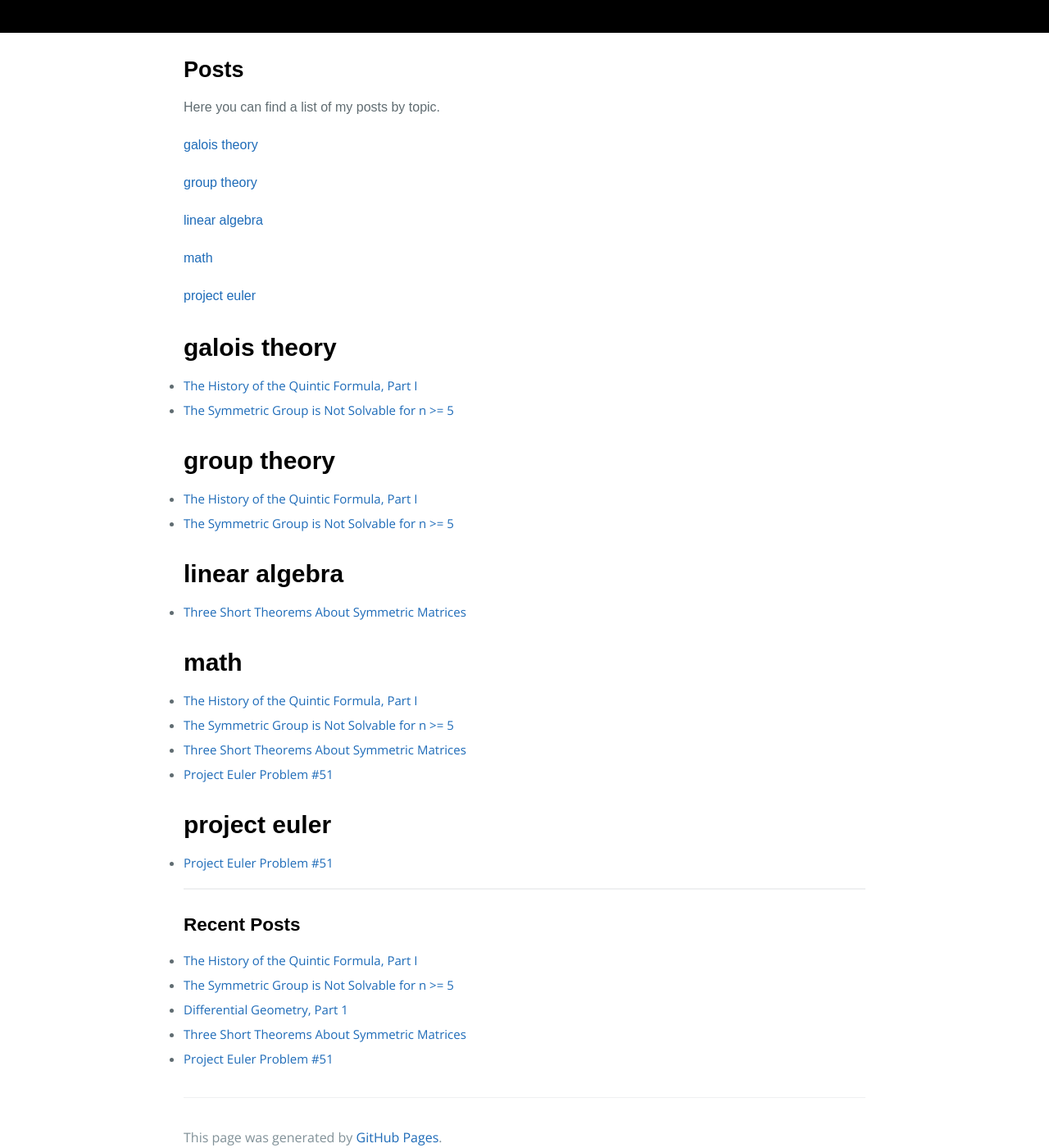
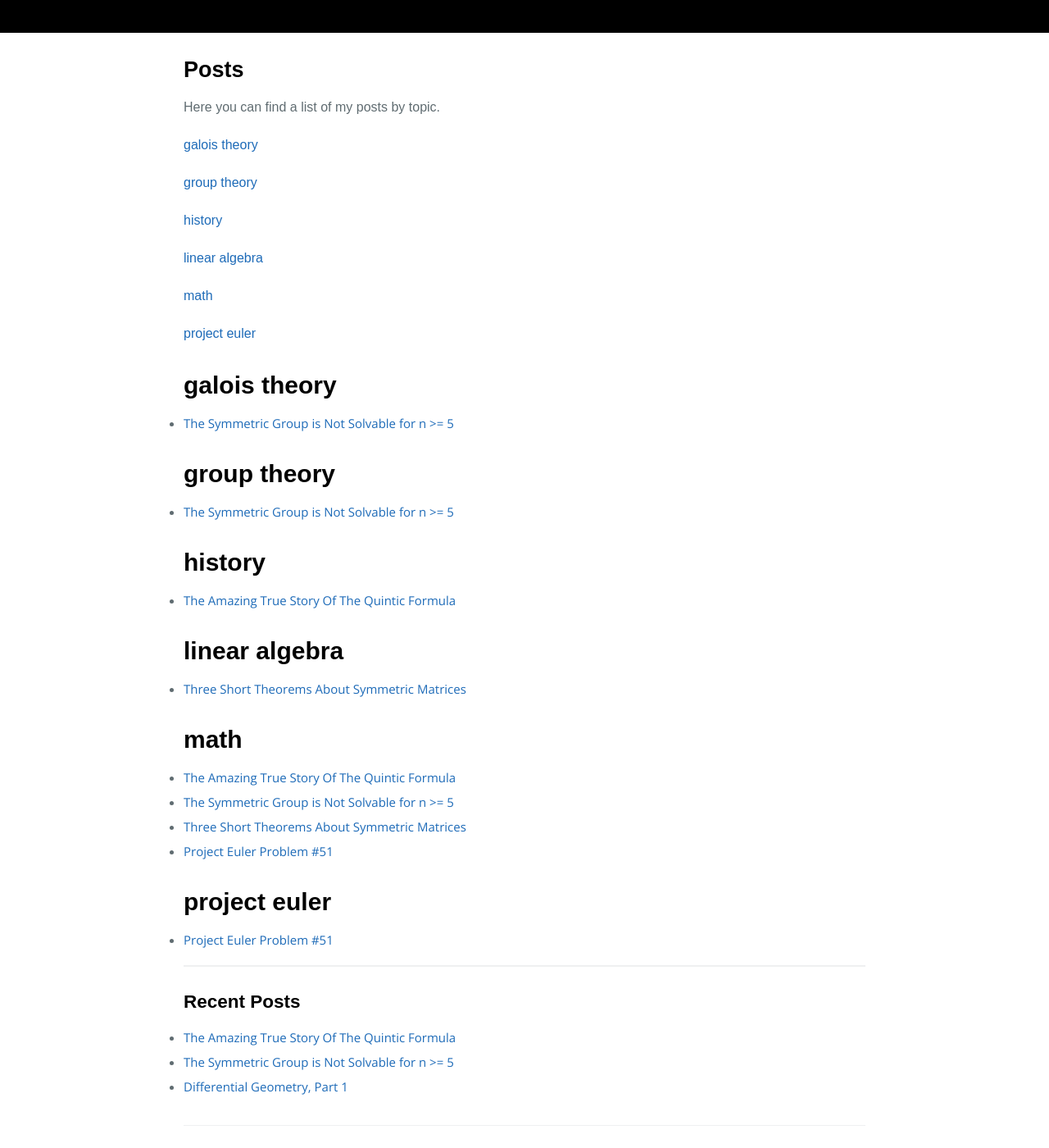
Before and after one commit to jhavaldar/jhavaldar.github.io, a Jekyll site: the page built from posts.md, in a window 1280 px wide and 1400 px high, scrolled down 260 px. Shown: the whole window at 82% size. Built offline with Jekyll 4.4.1, drawn with Linux system fonts in a browser that asks for light colours; some web fonts are replaced; part of the change alters nothing that is shown.

Commit message:
Changed footer

```diff
--- a/_includes/footer.html
+++ b/_includes/footer.html
@@ -1,6 +1,6 @@
 <h3> Recent Posts </h3>
 <ul>
-  {% for post in site.posts %}
+  {% for post in site.posts limit:3 %}
     <li>
       <a href="{{ post.url }}">{{ post.title }}</a>
     </li>
--- a/_posts/2017-07-06-solvable2.md
+++ b/_posts/2017-07-06-solvable2.md
@@ -1,15 +1,24 @@
 ---
 layout: post
-title: "The History of the Quintic Formula, Part I"
+title: "The Amazing True Story Of The Quintic Formula"
 date:   2017-07-02
 mathjax: true
-tags: [math, group theory, galois theory]
+tags: [math, history]
 download: false
 ---
 
-## The History of the Quintic Formula, Part 1
+## The Amazing True Story Of The Quintic Formula
 
-Before we get deeper into the math of the situation, let's take a look at the various people involved. These are stories you never really hear about in school, and it turns out this one involved quite a few interesting people. Note that I'm a math guy and not a historian; if you're interested in more details, you should probably check a more reliable source.
+Behind every centuries-long intractable math problem, there's a centuries-long list of great men and women who tried to solve it. These are stories you never really hear about in school, but looking at the people behind these breakthroughs often gives us incredible insight into some interesting and very human stories. In this post, I'm going to be talking about one problem in particular.
+
+We all know the quadratic formula:
+<p>
+$$x = \frac{-b\pm \sqrt(b^2 + 4ac)}{2a}$$
+</p>
+
+For any quadratic polynomial, we can use this formula to find its roots. The same is true for cubic equations and quartic as well, although as we'll get to, it's not quite as simple. But a remarkable thing happens for polynomials of degree $5$ or over: there is no formula. Understanding why takes quite a bit of math, and the story of its development spans $250$ years. We'll start this one like any other story: at the beginning.
+
+ Note that I'm a math guy and not a historian; if you're interested in more details, you should probably check a more reliable source.
 
 ### The Renaissance
 
@@ -46,11 +55,13 @@ We start getting into the math with Gerolamo Cardano, the illegitimate child of
 <sub>Gerolamo Cardano, polymath. Image from Wikipedia.</sub>
 </div>
 
-One of the major ideas in Cardano's work was the first systematic use of negative numbers. Cardano even acknowledged imaginary numbers, although he didn't have too sophisticated of an understanding of them (deeming them "useless"). As you can imagine, this was a pretty explosive time for discoveries in algebra. Arguably Cardano's most famous work, however, began when he came across fellow mathematician Niccolò Fontana Tartaglia.
+Cardano was known for his short temper and belligerent attitude, and perhaps this is the reason why he was short on funds for most of his adult life. Although he successfully completed medical school, he was unable to find work afterwards due to his disagreeable personality. To make ends meet, the man took up gambling. Luckily, he was a mathematician, and so this wasn't a bad gig at the time. Through his gambling he was able to study probability and use it to his advantage, ultimately writing multiple papers on the subject.
+
+One of the major ideas in Cardano's mathematical work was the first systematic use of negative numbers. Cardano even acknowledged imaginary numbers, although he didn't have too sophisticated of an understanding of them (deeming them "useless"). As you can imagine, this was a pretty explosive time for discoveries in algebra. Arguably Cardano's most famous work, however, began when he came across fellow mathematician Niccolò Fontana Tartaglia.
 
 ---
 
-Tartaglia was nicknamed "The Stammerer", so named after an incident when French soldiers invaded his town of Brescia during the Italian Wars. Hungry for revenge, the French decided to massacre the population of Brescia upon finally defeating their militia. A soldier eventually found the young Tartaglia (who was hiding in a cathedral), sliced his jaw, and left him for dead. He could never really talk properly again, so he embraced his nickname of "The Stammerer".
+"Tartaglia" is Italian for nicknamed "The Stammerer", and Fontana was so named after an incident when French soldiers invaded his town during the Italian Wars. Hungry for revenge, the French decided to massacre the population of Brescia upon finally defeating their militia. A soldier eventually found the young Tartaglia (who was hiding in a cathedral), sliced his jaw, and left him for dead. He could never really talk properly again, so he embraced his nickname of "The Stammerer".
 
 <center><img src="http://i.cdn.turner.com/cnn/2011/HEALTH/01/24/stuttering.kings.speech/t1larg.king.speech.jpg" width="60%" height="60%"></center>
 
@@ -60,15 +71,17 @@ Tartaglia was nicknamed "The Stammerer", so named after an incident when French
 
 Though Tartaglia was poor and self taught (reportedly he only learned half the alphabet from a private tutor before funds ran out), he was one of the most important thinkers of his era. He was the first to translate Euclid's _Elements_ into a modern European language, fixing a number of errors in the existing translations. Latero on, Galileo (also an Italian) made extensive use of this translation.
 
-Euclid's _Elements_ is one of the founding works of geometry from the ancient Greeks, and it is impossible to overstate how important it was to math. I even know of a few professors and mathematicians who assign their students to read the original Euclid text, to this day -- it is maybe not the best way to learn geometry, but it definitely is the best insight into Euclid's massively impactful way of thinking.
+Quick aside: Euclid's _Elements_ is one of the founding works of geometry from the ancient Greeks, and it is impossible to overstate how important it was to math. I even know of a few professors and mathematicians who assign their students to read the original Euclid text, to this day -- it is maybe not the best way to learn geometry, but it definitely is the best insight into Euclid's massively impactful way of thinking.
 
-Tartaglia was able to sustain himself by moving to Venice and becoming a bookkeeper. There, he found a thriving intellectual environment where he could evolve as a mathematician and thinker.
+Tartaglia was able to sustain himself by moving to Venice and becoming a bookkeeper. There, he found a thriving intellectual environment where he could evolve as a mathematician and thinker. Remember that Venice was thriving at the time, and so while Tartaglia struggled for money, things could have been a lot worse for him at the time.
+
+Where "The Stammerer" factors into our story is his achievements in algebra; Tartaglia was the first to solve the cubic equation in general (or so he thought).
 
 ---
 
 ### Tartaglia's Solution of the Cubic
 
-Although Tartaglia was one of the first to solve the cubic, fellow Italian Scipione del Ferro solved the problem independently some decades earlier. However, due to the threat of public challenges from other mathematicians (which were especially famous at his workplace of the University of Bologna), Ferro never published his results before he died -- but he did give his notebook to his son-in-law and fellow mathematician, Hannibal Nave. Of note here is that the University of Bologna is the oldest university in continuous operation, and it has been operating for 929 years at the time of this writing. Dante, Petrarch, Albrecht Durer, two Popes, and the guy who invented the radio all went there. In addition, it is likely that a few of Ferro's colleagues at the university knew about the solution. At least one person is confirmed to have known about Ferro's findings, his student Antonio Maria Fior.
+Although Tartaglia believed he was one of the first to solve the cubic equation (and this was the widespread belief at the time), fellow Italian Scipione del Ferro solved the problem independently some decades earlier. However, due to the threat of public challenges from other mathematicians (which were especially famous at his workplace of the University of Bologna), Ferro never published his results before he died -- but he did give his notebook to his son-in-law, a fellow mathematician. Of note here is that the University of Bologna is the oldest university in continuous operation, and it has been operating for 929 years at the time of this writing. Dante, Petrarch, Albrecht Durer, two Popes, and the guy who invented the radio all went there. It is likely that a few of Ferro's (distinguished) colleagues at the university knew about the solution, but one would assume that none of them could duplicate it. At least one person is confirmed to have known about Ferro's findings, his student Antonio Maria Fior.
 
 <center><img src="https://programs.mobility.unimelb.edu.au/_customtags/ct_Image.cfm?Image_ID=606"></center>
 
@@ -76,7 +89,7 @@ Although Tartaglia was one of the first to solve the cubic, fellow Italian Scipi
 <sub>The University of Bologna. Image from Wikipedia</sub>
 </div>
 
-Fior was poor and this is likely what led him to eventually challenge Tartaglia in 1535. Ferro did not tell his student how to solve any cubic, only equations of the form $x^3+ax=b$. Note that negative numbers were not widely used at the time (earlier, we talked about how this gave Cardano a crucial edge), so this really left quite a few cases unsolvable for Fior. Nonetheless, Fior was confident he could beat Tartaglia, and the two challenged each other with thirty problems each. Now, Tartaglia could solve cubics in some cases, but not the case in particular which Fior had learned from his late teacher. So, Fior challenged Tartaglia with thirty questions of this type (betting on Tartaglia solving only a few of them at best), while Tartaglia came up with thirty questions on a wide area of topics.
+Fior was poor and this is likely what led him to eventually challenge Tartaglia in 1535. Ferro did not tell his student how to solve any cubic, only equations of the form $x^3+ax=b$. Note that negative numbers were not widely used at the time (earlier, we talked about how this gave Cardano a crucial edge), so this really left quite a few cases unsolvable for Fior. Nonetheless, Fior was confident he could beat Tartaglia, and the two challenged each other with thirty problems each. Now, Tartaglia could solve cubics in some cases, but So, Fior challenged Tartaglia with thirty questions of this type (betting on Tartaglia solving only a few of them at best), while Tartaglia came up with thirty questions on a wide area of topics.
 
 In the early morning on February 13th, 1535, Tartaglia solved the problem. He solved all thirty of the problems in 2 hours, and the winner was decided. Tartaglia did not take his prize; the honor of winning was enough for him.
 
@@ -90,15 +103,19 @@ Stories like this make me wonder if the world wouldn't be better off if we broug
 
 ---
 
-Though Cardano and Tartaglia were both brilliant, Tartaglia was relatively poor and self-taught, whereas Cardan had a job as a public lecturer and some connections with the upper class in Milan. When Cardano heard of Tartaglia's solution to the cubic (and when he realized he could not solve it himself), he wrote to the young Venetian asking him his method. Tartaglia refused, which infuriated Cardano (remember, he was an incredibly short-tempered man). So Cardano wrote back, on the one hand instigating a challenge, but on the other offering to introduce the poor Tartaglia to one of his wealthy patrons.
+When Cardano heard of Tartaglia's solution to the cubic (and when he realized that, brilliant as he was, he could not solve it himself), he wrote to the young Venetian asking him his method. Keep in mind that at the time, his colleagues had told Cardano that finding a solution was impossible, and it's not hard to see why one would believe it. After all, the solution to the quadratic equation had been known to at least the ancient Greeks, Egyptians, Indians, and Chinese, and probably the Mayans before them (not that they would have known this at the time). If the problem had remained unsolved for millennia, what reason would Cardano have to believe he could solve it?
 
-When the two finally met, Tartaglia was disappointed that Cardano had only a letter of introduction for him (he had hoped to be actually introduced). Nonetheless, the two talked, and eventually Tartaglia agreed to give Cardano his solution, as long as he promised to never publish it. Cardano agreed, and Tartaglia gave him the solution in the form of a poem, so that no one could decode it if it got into the wrong hands.
+Tartaglia refused, which infuriated Cardano (remember, he was an incredibly short-tempered man). So Cardano wrote back, on the one hand instigating a challenge, but on the other offering to introduce the poor Tartaglia to one of his wealthy patrons. Although Cardano and Tartaglia were both brilliant, Tartaglia was relatively poor and self-taught, whereas Cardano had a job as a public lecturer and some connections with the upper class in Milan. Cardano knew he had an edge here, and he decided to use it to his advantage.
+
+When the two finally met, Tartaglia was disappointed that Cardano had only a letter of introduction for him (he had hoped to be actually introduced). Nonetheless, the two talked, and eventually Tartaglia agreed to give Cardano his solution, as long as he promised to never publish it. Cardano agreed, and Tartaglia gave him the solution in the form of a poem, so that no one could decode it if it got into the wrong hands. I'm not sure why this was effective, though, since limericks aren't exactly Morse code.
 
 ---
 
-Cardano and his servant, Lodovico Ferrari (more on him in a minute) were able to come up with a pretty convincing proof for the solution of the cubic and even for the quartic, though Cardano did not publish these in order to keep his word. Tartaglia also did not publish his solution for six years, likely because he was saving them in case he got challenged again by a superior opponent.
+Cardano and his servant, Lodovico Ferrari (more on him in a minute) were able to come up with a pretty convincing proof for the solution of the cubic and even for the quartic, though Cardano did not publish these in order to keep his word to Tartaglia. Tartaglia, on the other hand, also did not publish his solution for six years, likely because he was saving them in case he got challenged again by a superior opponent. After all, no one else in the world could solve this problem except for him.
 
-Four years after Cardano made his promise to Tartaglia, he heard that somewhere in Bologna, an Italian mathematician named Scipione del Ferro had indepdently solved the cubic equation. He and his servant Ferrari travelled to Bologna to meet his son-in-law and found the solution in the late Ferro's notebook. Cardano, figuring that he would not be breaking his promise since he could attribute the cubic's solution to Ferro, published his solutions. In his paper, he credited both Tartaglia and Ferro for their contributions. To this day, the Encyclopedia of Mathematics has named the cubic formula "Cardano's formula".
+Four years after Cardano made his promise to Tartaglia, he heard that somewhere in Bologna, an Italian mathematician named Scipione del Ferro had independently solved the cubic equation. He and his servant Ferrari travelled to Bologna to meet the late mathematician's son-in-law and found the solution in his notebook.
+
+Cardano, figuring that he would not be breaking his promise since he could attribute the cubic's solution to Ferro, published his own solutions. In the famous paper _Ars Magna_ (The Great Art), he credited both Tartaglia and Ferro for their contributions. To this day, the Encyclopedia of Mathematics has named the cubic formula "Cardano's formula".
 
 <center><img src="https://math.vanderbilt.edu/schectex/courses/cubic/cubic.gif"></center>
 
@@ -106,6 +123,7 @@ Four years after Cardano made his promise to Tartaglia, he heard that somewhere
 <sub>Cardano's Formula (also known as the Cardano-Tartaglia Formula).</sub>
 </div>
 
+It is important to stop here and marvel at how revolutionary this single book was. In addition to containing the solution to cubic and the quartic equations, it is also the first recorded instance of a polynomial having multiple roots, and the first ever use of the complex numbers. So although Cardano took the solution to the cubic from Tartaglia and the solution to the quartic was taken from his student Ferrari, the book was monumental in its own right.
 
 Tartaglia was enraged that Cardano (as he saw it) had broken his word. He tried to challenge Cardano, but instead Cardano just sent him pages of insults. The two argued for three years until in 1548, Tartaglia was offered a job as a lecturer in his birthplace of Brescia. In order to get the job, Tartaglia was asked to travel to Milan and challenge Cardano's student, Lodovico Ferrari. You may be wondering how Ludovico Ferrari became a prominent mathematician when he was previously only mentioned as Cardano's servant. Well, Ferrari's life story is just as interesting as that of Cardano and Tartaglia.
 
@@ -128,7 +146,7 @@ Although Lodovico was originally meant to be a servant, Cardano soon discovered
 
 We skip back in time to 1548, when Tartaglia was asked to challenge a twenty-six year old Ferrari in order to secure a teaching job in Milan. The open letters between Tartaglia and Ferarri's mentor Cardano were fairly scandalous at the time, and so a huge crowd (including many celebrities) attended the contest in Milan in the summer of 1548. The contest was such a big deal that the judge was the governor of Milan himself! For his entourage, the young Ferrari brought a large group of his friends and supporters. Tartaglia only brought his brother.
 
-Tartaglia realized almost immediately that he was at a disadvantage, so he tried to cut off his opponent's responses. Ferrari had a deep understanding of both the cubic and quartic equations (the latter of which was almost entirely his contribution to Cardano's paper), and he trounced the Venetian veteran in the contest. Unwilling to accept his defeat, Tartaglia fled the contest, and Ferrari won by default.
+Tartaglia realized almost immediately that he was at a disadvantage, so he tried to cut off his opponent's responses. Ferrari had a deep understanding of both the cubic and quartic equations (the latter of which was pretty much entirely his contribution to Cardano's paper), and he trounced the Venetian veteran in the contest. Unwilling to accept his defeat, Tartaglia fled the contest, and Ferrari won by default.
 
 Likely as a result of the contest, Tartaglia was not paid for his lecturing job and eventually got caught up in a vicious cycle of poverty and debt. He died penniless. On the other hand, Ferrari was offered a job from the emperor himself, and eventually ended up securing lucrative positions with the governor of Milan and at the church.
 
@@ -136,6 +154,6 @@ Likely as a result of the contest, Tartaglia was not paid for his lecturing job
 
 ### To Be Continued
 
-This post ended up being longer than I expected, and we've only covered up to the solutions of the cubic and quartic equations. In the next part, I'll cover the young French mathematician Evariste Galois, who was able to finally prove that there is no solution for the quintic equation.
+This post ended up being longer than I expected, and we've only covered up to the solutions of the cubic and quartic equations. In the next part, I'll be talking about the two mathematicians who finally solved the problem of the elusive quintic formula: the Norwegian Niels Henrik Abel, and the Frenchman Évariste Galois. Both of them found solutions independently (by fairly different methods) and the two men died within three years of each other. One died at 20; the other at 26. Stay tuned for tales about French Revolution and a tragically abridged love story in part two.
 
 ---
```
